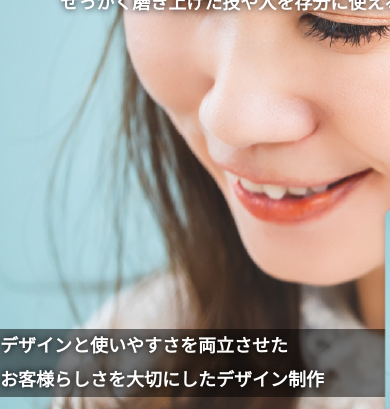
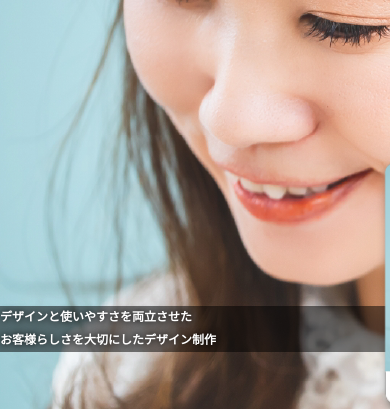
Before and after one commit to d-design3210/beauty, a plain HTML site: page index.html in a window 390 px wide. Shown: the part 402-811 px from the top of the page. Drawn offline with Linux system fonts and the light colour scheme.

Commit message:
Add files via upload

```diff
--- a/responsive.css
+++ b/responsive.css
@@ -1,6 +1,7 @@
 @media(max-width: 450px){
 
-  .main-haed h3{
+  .main-head h3,
+  .main-message h3{
     font-size: 12px;
   }
   .main-policy p{
--- a/style.css
+++ b/style.css
@@ -107,6 +107,7 @@ body{
   overflow-x: hidden;
   color: black;
   font: 300 14px / 1.9 "Noto Sans JP", Arial, Verdana, 游ゴシック, YuGothic, "ヒラギノ角ゴ ProN W3", "Hiragino Kaku Gothic ProN", メイリオ, Meiryo, sans-serif;
+  margin: 0 auto;
 }
 
 @keyframes titleAnimation{
@@ -145,6 +146,7 @@ h3{
 
 .wrap{
   width: 750px;
+  margin: 0 auto;
 }
 
 .header-wrap{
```
